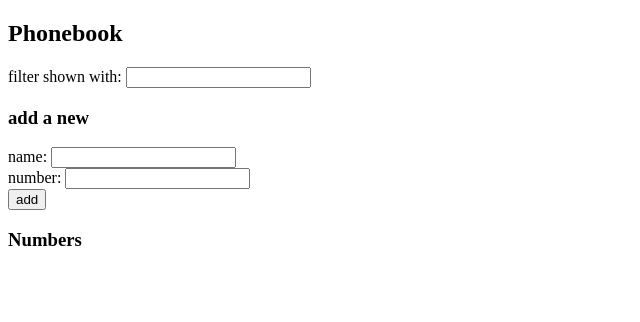
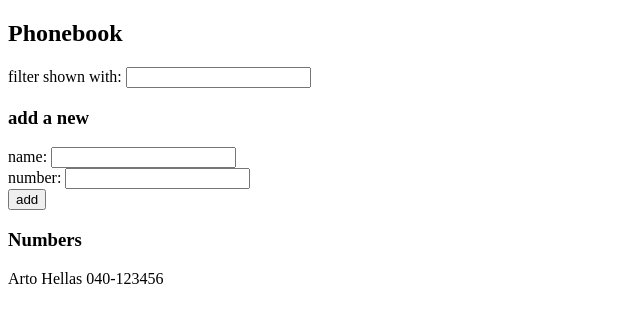
Before and after one commit to hyohyo814/full-stack-open-sub, a React (Create React App) app in the folder part2/phonebook/: page / in a window 1280 px wide. Shown: the top 322 px of the page, without its empty margins (0-640 px from the left). Built offline with nearby package versions, Linux system fonts and the light colour scheme.

Commit message:
Clean up syntax

```diff
--- a/part2/phonebook/src/App.js
+++ b/part2/phonebook/src/App.js
@@ -1,5 +1,5 @@
 import { useState } from 'react'
-import DisplayFilt from './components/DisplayFilt'
+import Persons from './components/Persons'
 import Filter from './components/Filter'
 import PersonForm from './components/PersonForm'
 
@@ -101,9 +101,14 @@ const App = () => {
       <h2>Phonebook</h2>
       <Filter filterInput={showName} handleFilter={handleNameFilter} />
       <h3>add a new</h3>
-      <PersonForm subForm={addContact} nameVal={newName} numVal={newNumber} handleName={handleNameChange} handleNum={handleNumberChange} />
+      <PersonForm
+        subForm={addContact}
+        nameVal={newName} numVal={newNumber}
+        handleName={handleNameChange}
+        handleNum={handleNumberChange}
+      />
       <h3>Numbers</h3>
-      <DisplayFilt key={filterName.id} filter={filterName} init={persons} input={showName} />
+      <Persons key={filterName.id} filter={filterName} init={persons} input={showName} />
     </div>
   )
 }
--- a/part2/phonebook/src/components/DisplayFilt.js
+++ /dev/null
@@ -1,10 +0,0 @@
-import DisplaySel from './DisplaySel'
-
-const DisplayFilt = ({ filter, init, input }) => {
-    if (input === '') {
-        <DisplaySel target={init} />
-    } else
-        <DisplaySel target={filter} />
-}
-
-export default DisplayFilt
--- a/part2/phonebook/src/components/DisplaySel.js
+++ b/part2/phonebook/src/components/DisplaySel.js
@@ -1,3 +1,3 @@
-const DisplaySel = ({target}) => (target.map(e => <p key={e.id}>{e.name} {e.number}</p>))
+const DisplaySel = ({ target }) => (target.map(e => <p key={e.id}>{e.name} {e.number}</p>))
 
 export default DisplaySel
--- /dev/null
+++ b/part2/phonebook/src/components/Persons.js
@@ -0,0 +1,11 @@
+import DisplaySel from './DisplaySel'
+
+const Persons = ({ filter, init, input }) => {
+    if (input === '') {
+        return <DisplaySel target={init} />
+
+    } else
+    return <DisplaySel target={filter} />
+}
+
+export default Persons
```
